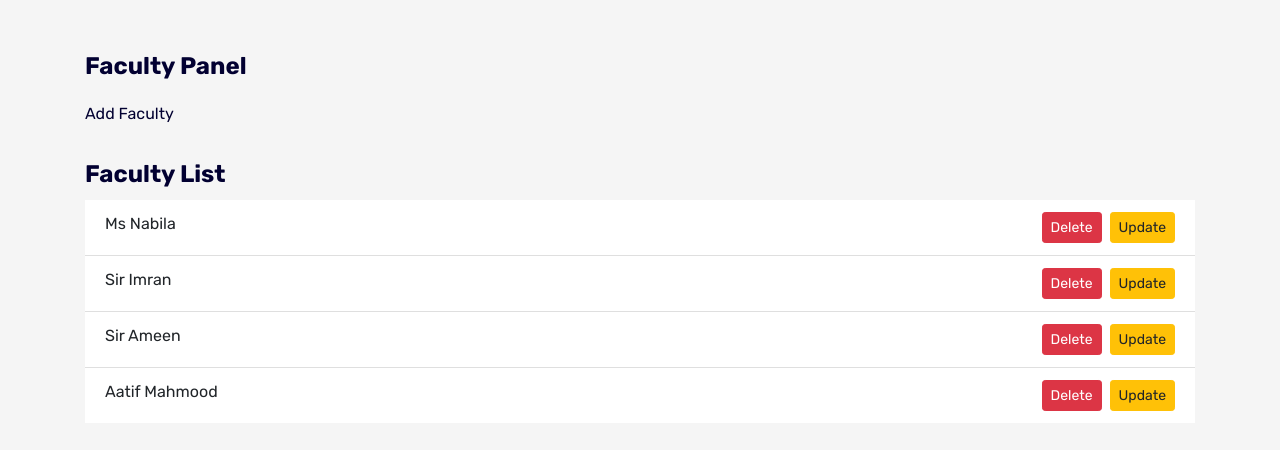
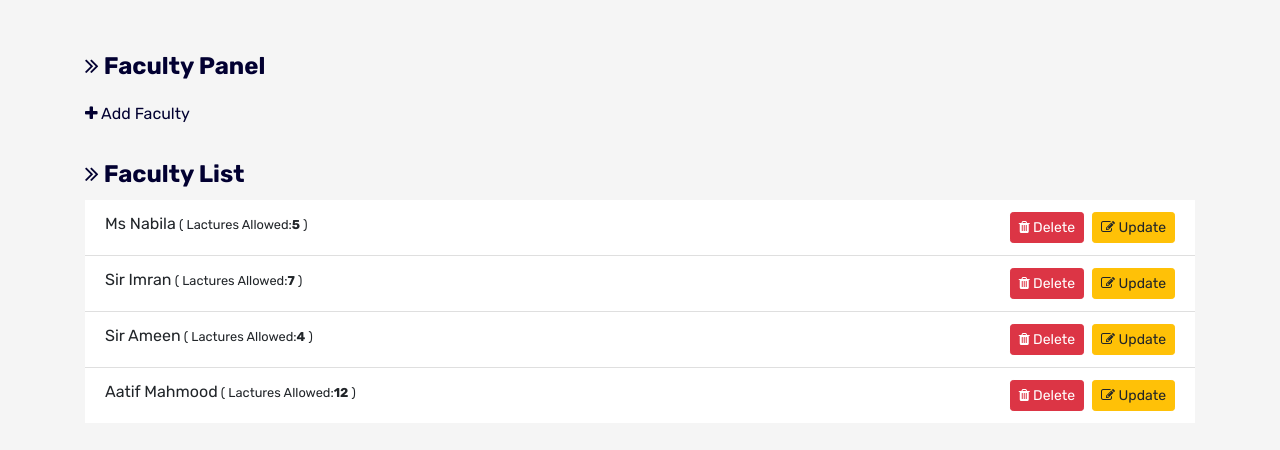
Before and after one commit to Samia-Amin/Automatic-Timetable-Generator-FYP, a PHP site: page /ATG/faculty.php in a window 1280 px wide. Shown: the part 144-594 px from the top of the page. Run offline with PHP 8.4, Linux system fonts and the light colour scheme; data comes from the database, SQL or seed files in the repository; some libraries are stand-ins or nearby versions.

Commit message:
Faculty Functionality Added.

```diff
--- a/faculty.php
+++ b/faculty.php
@@ -24,16 +24,16 @@
 		<div class="container pt-5" >
 			<div class="fpanel" >
 				<fieldset style="padding:10px 0;margin-bottom:20px;">
-						<legend style="width:auto;font-weight:bold;color:#020031;">Faculty Panel</legend>
-						<a href="addfaculty.php" style="color:#020031;" > Add Faculty</a>
+						<legend style="width:auto;font-weight:bold;color:#020031;"><i class="fa fa-angle-double-right" aria-hidden="true"></i> Faculty Panel</legend>
+						<a href="addfaculty.php" style="color:#020031;" ><i class="fa fa-plus" aria-hidden="true"></i> Add Faculty</a>
 			  </fieldset>
 			<fieldset >
-				<legend style="width:auto;font-weight:bold;color:#020031;">Faculty List</legend>
+				<legend style="width:auto;font-weight:bold;color:#020031;"><i class="fa fa-angle-double-right" aria-hidden="true"></i> Faculty List</legend>
 				<ul class="list-group list-group-flush faculty-list">
 				<?php foreach($faculty_list as $member) : ?>
-					<li class="list-group-item"><?php echo $member['fac_name']; ?>
-					<a class="btn btn-sm pull-right btn-warning" href="<?php echo ROOT_URL; ?>/updatefaculty.php?id=<?php echo $member['fac_id']; ?>">Update</a>
-					<a class="btn btn-sm pull-right btn-danger mr-2" href="<?php echo ROOT_URL; ?>/deletefaculty.php?id=<?php echo $member['fac_id']; ?>">Delete</a></li>
+					<li class="list-group-item"><?php echo $member['fac_name']; ?><small> ( Lactures Allowed:<b><?php echo $member['fac_lactures'];?></b> )</small>
+					<a class="btn btn-sm pull-right btn-warning" href="<?php echo ROOT_URL; ?>/updatefaculty.php?id=<?php echo $member['fac_id']; ?>"><i class="fa fa-pencil-square-o" aria-hidden="true"></i> Update</a>
+					<a class="btn btn-sm pull-right btn-danger mr-2" href="<?php echo ROOT_URL; ?>/deletefaculty.php?id=<?php echo $member['fac_id']; ?>"><i class="fa fa-trash" aria-hidden="true"></i> Delete</a></li>
 					<?php endforeach; ?>
 				</ul>
 			</fieldset>
```
Also changed, not shown: addfaculty.php (+6 -2 lines), updatefaculty.php (+7 -3 lines).
